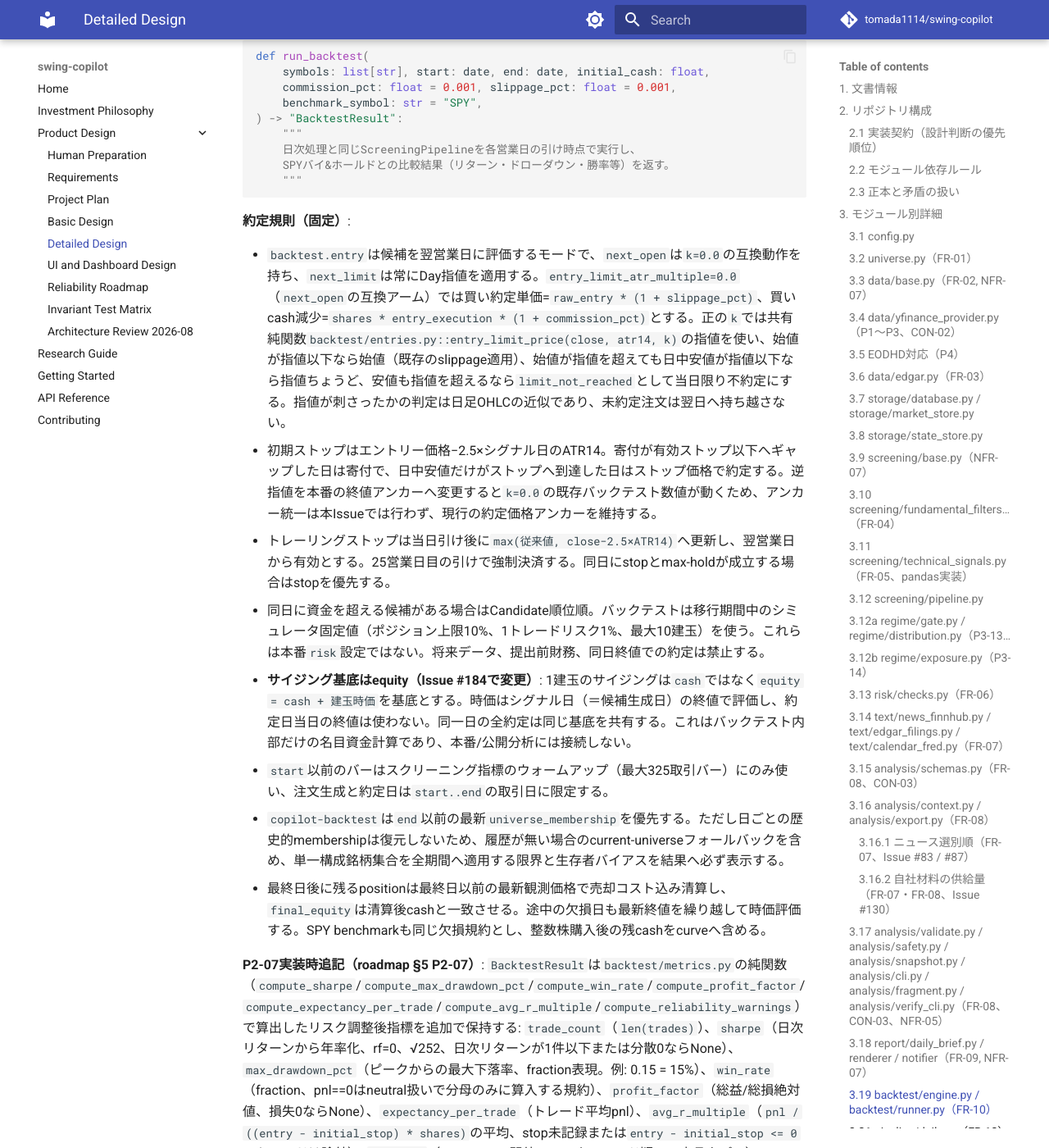
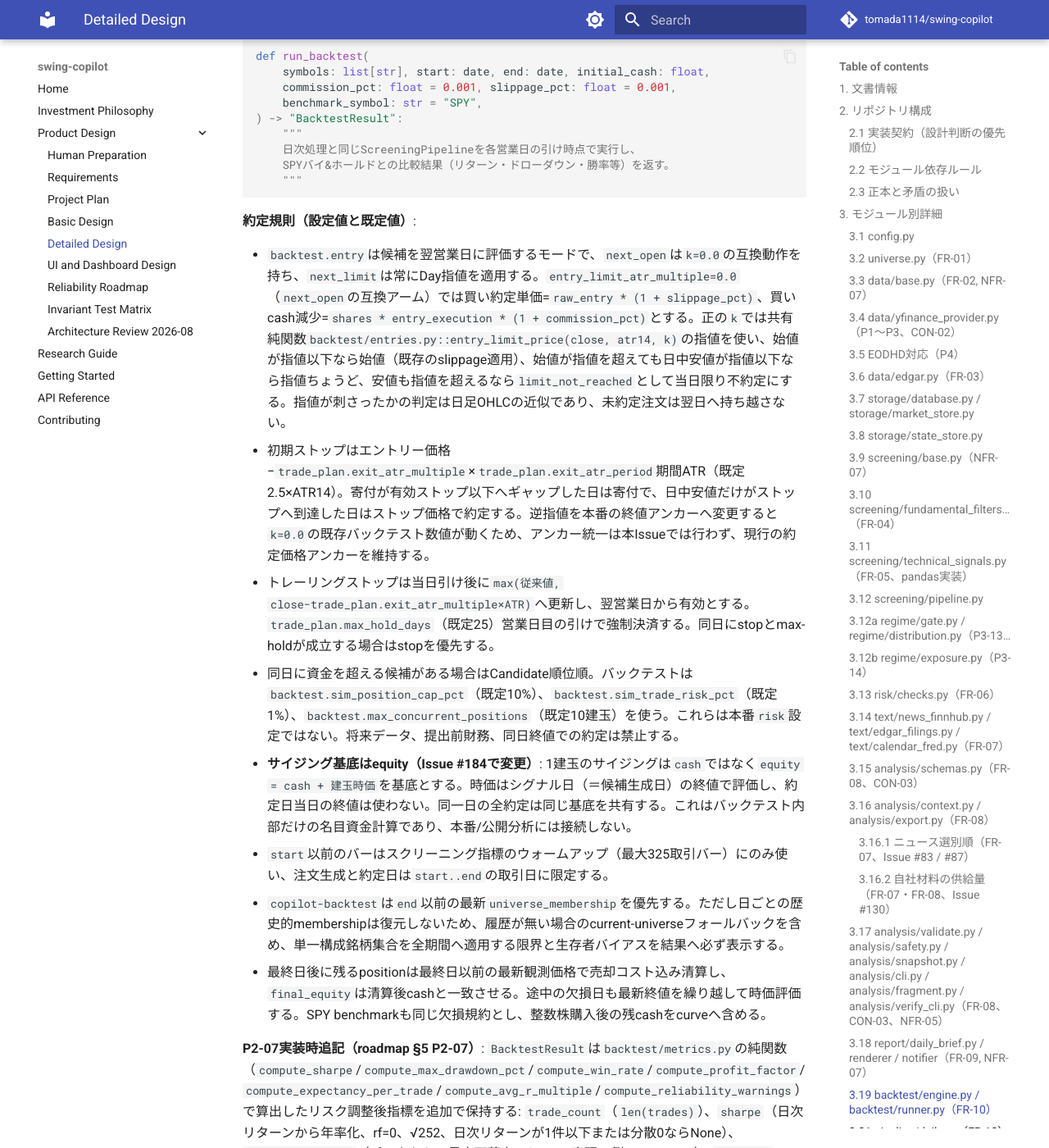
Before and after one commit to tomada1114/swing-copilot, an MkDocs documentation site: the page built from docs/04_detailed_design.md, in a window 1280 px wide and 1400 px high, scrolled down 46525 px. Shown: the whole window at 82% size. Built offline with MkDocs 1.6.1 and Material for MkDocs 9.7.7, drawn with Linux system fonts in a browser that asks for light colours; comment, search, counter and statistics services are not loaded; some of the changed text lies outside the part shown.

Commit message:
fix(backtest): 設定ハッシュと契約文書を補正

````diff
--- a/docs/04_detailed_design.md
+++ b/docs/04_detailed_design.md
@@ -1245,12 +1245,12 @@ def run_backtest(
     """
 ```
 
-**約定規則（固定）**:
+**約定規則（設定値と既定値）**:
 
 - `backtest.entry`は候補を翌営業日に評価するモードで、`next_open`は`k=0.0`の互換動作を持ち、`next_limit`は常にDay指値を適用する。`entry_limit_atr_multiple=0.0`（`next_open`の互換アーム）では買い約定単価=`raw_entry * (1 + slippage_pct)`、買いcash減少=`shares * entry_execution * (1 + commission_pct)`とする。正の`k`では共有純関数`backtest/entries.py::entry_limit_price(close, atr14, k)`の指値を使い、始値が指値以下なら始値（既存のslippage適用）、始値が指値を超えても日中安値が指値以下なら指値ちょうど、安値も指値を超えるなら`limit_not_reached`として当日限り不約定にする。指値が刺さったかの判定は日足OHLCの近似であり、未約定注文は翌日へ持ち越さない。
-- 初期ストップはエントリー価格−2.5×シグナル日のATR14。寄付が有効ストップ以下へギャップした日は寄付で、日中安値だけがストップへ到達した日はストップ価格で約定する。逆指値を本番の終値アンカーへ変更すると`k=0.0`の既存バックテスト数値が動くため、アンカー統一は本Issueでは行わず、現行の約定価格アンカーを維持する。
-- トレーリングストップは当日引け後に`max(従来値, close−2.5×ATR14)`へ更新し、翌営業日から有効とする。25営業日目の引けで強制決済する。同日にstopとmax-holdが成立する場合はstopを優先する。
-- 同日に資金を超える候補がある場合はCandidate順位順。バックテストは移行期間中のシミュレータ固定値（ポジション上限10%、1トレードリスク1%、最大10建玉）を使う。これらは本番`risk`設定ではない。将来データ、提出前財務、同日終値での約定は禁止する。
+- 初期ストップはエントリー価格−`trade_plan.exit_atr_multiple`×`trade_plan.exit_atr_period`期間ATR（既定2.5×ATR14）。寄付が有効ストップ以下へギャップした日は寄付で、日中安値だけがストップへ到達した日はストップ価格で約定する。逆指値を本番の終値アンカーへ変更すると`k=0.0`の既存バックテスト数値が動くため、アンカー統一は本Issueでは行わず、現行の約定価格アンカーを維持する。
+- トレーリングストップは当日引け後に`max(従来値, close−trade_plan.exit_atr_multiple×ATR)`へ更新し、翌営業日から有効とする。`trade_plan.max_hold_days`（既定25）営業日目の引けで強制決済する。同日にstopとmax-holdが成立する場合はstopを優先する。
+- 同日に資金を超える候補がある場合はCandidate順位順。バックテストは`backtest.sim_position_cap_pct`（既定10%）、`backtest.sim_trade_risk_pct`（既定1%）、`backtest.max_concurrent_positions`（既定10建玉）を使う。これらは本番`risk`設定ではない。将来データ、提出前財務、同日終値での約定は禁止する。
 - **サイジング基底はequity（Issue #184で変更）**: 1建玉のサイジングは`cash`ではなく`equity = cash + 建玉時価`を基底とする。時価はシグナル日（＝候補生成日）の終値で評価し、約定日当日の終値は使わない。同一日の全約定は同じ基底を共有する。これはバックテスト内部だけの名目資金計算であり、本番/公開分析には接続しない。
 - `start`以前のバーはスクリーニング指標のウォームアップ（最大325取引バー）にのみ使い、注文生成と約定日は`start..end`の取引日に限定する。
 - `copilot-backtest`は`end`以前の最新`universe_membership`を優先する。ただし日ごとの歴史的membershipは復元しないため、履歴が無い場合のcurrent-universeフォールバックを含め、単一構成銘柄集合を全期間へ適用する限界と生存者バイアスを結果へ必ず表示する。
@@ -1275,6 +1275,8 @@ uv run copilot-backtest --strategy <name> --start YYYY-MM-DD --end YYYY-MM-DD \
 **バグ修正（P2-08実装時発見）**: `runner.py`の`candidates_fn`が`fundamentals["filed_at"]`（TIMESTAMPTZ）を素の`date`と直接比較しており、実データ（フィクスチャの空DataFrameでは再現しない）に対して`TypeError`を送出していた。`screening/fundamental_filters.py`と同じ`datetime.combine(day, time.max, tzinfo=UTC)`の終端UTCカットオフ慣習に合わせて修正した。
 
 **P2-09実装時追記（roadmap §5 P2-09）**: `backtest.slippage_multiplier`（既定1.0）を追加し、`BacktestEngine`は`slippage_pct * slippage_multiplier`を単一の`self._slippage_pct`としてエントリー・エグジット（強制清算含む、`_settle_exit`が全exit経路の共通ハンドラのため自動的に両方へ効く）両方に適用する。悲観プリセットは`backtest.pessimistic_slippage_multiplier=1.75`（出典: backtest-expertの1.5〜2.0帯の中央値、要検証）。`BacktestCostOverrides`に`slippage_multiplier: float | None`を追加し、`copilot-backtest --pessimistic`は同一`BacktestRequest`を通常(×1.0)・悲観(×1.75)の2回`run_backtest`実行し、`render_terminal_comparison`/`render_markdown_comparison`（`ReportMeta`共有）で指標差分表を出力する。両レンダー関数は引数過多(PLR0913)回避のため`render_terminal`/`render_markdown`も含め`ReportMeta`（strategy/start/end/missing_data_symbols）dataclassへ統一した。乗数1.0は既存デフォルト計算と完全一致（`test_multiplier_one_matches_default_entry_and_exit_prices`で回帰確認）し、悲観側`final_equity`は通常側以下になることをテストで保証する。
+
+**#349設定境界補足**: 感応度グリッドの基底値は固定リテラルではなく、実行時の`settings.trade_plan.exit_atr_multiple`と`settings.trade_plan.max_hold_days`である。`BacktestCostOverrides`はその値をセルごとに一時的に差し替えるためだけに使い、候補ストリームのキャッシュキーには含めない。
 
 **P2-10実装時追記（roadmap §5 P2-10）**: 新規`backtest/sensitivity.py`（純関数、`backtest/engine.py`/`runner.py`に依存しない）が5×5パラメータ感応度グリッドの生成（`grid_param_values(base_atr_multiplier, base_max_hold_days)`、ATRストップ倍率{50,75,100,125,150}%×最大保有日数{40,70,100,140,200}%の row-major 25セル）と判定（`judge_grid(cells, thresholds: BacktestConfig)`）を提供する。`GridCell(atr_multiplier_pct, max_hold_pct, expectancy_per_trade, trade_count)`のtrade_count<`backtest.insufficient_trade_count_threshold`（P2-07で追加済みの閾値を再利用、新規閾値を増やさない）は`is_gray_cell()`で灰色扱い（結論から除外）。判定は非灰色セルの最良値（`expectancy_per_trade`最大）を基準に: (1) その上下左右4近傍（非灰色のみ、境界セルは2〜3近傍、近傍が全て灰色/存在しない場合はスパイク判定をスキップ）の中央値に対し最良値が`backtest.sensitivity_spike_multiplier=1.5`（要検証）を**超える**場合「スパイク（過学習疑い）」、(2) 非灰色セル全てが最良値の±`backtest.sensitivity_plateau_tolerance_pct=0.20`（要検証、基準点は最良セルの値と実装時に決定）以内なら「プラトー（頑健）」、(3) 非灰色セルが1つもなければ「判定不能（データ不足）」、(4) いずれでもなければ「判定なし」。`backtest/runner.py`の`BacktestCostOverrides`に`exit_atr_multiple`/`max_hold_days`を追加し、`run_backtest`が各セルの実パラメータで25回独立に実行される。`copilot-backtest grid --strategy <name> --start ... --end ... [--limit N] [--output PATH] [--db PATH]`サブコマンドを追加（`argparse`の`add_subparsers(dest="command")`、`--strategy`等は`required=True`にできない — 親parserの必須オプションはサブコマンド委譲後も強制されるため、`_validate_args`側で必須チェックする実装に変更した）。既定出力は`reports/backtests/<end>-<strategy>-grid.md`。terminal/markdown双方にマトリクス（`expectancy_per_trade (n=trade_count)`、灰色セルは`*`マーカー）と判定ラベルを表示する（Issueの必須要件はmarkdownのみだが、他コマンドとの一貫性のためterminalにも出力）。
 
@@ -1778,25 +1780,25 @@ src/swing_copilot/tracking/
 
 #### 3.24.3 更新セマンティクス（`tracking/update.py`）
 
-`update_tracking(state_store, market_store, backtest_config, *, as_of)`。すべて明示`as_of`で、`date.today()`は呼ばず、ネットワークにも触れない。バーは日次runの`1_prices`が保存済みのものだけを読む。
+`update_tracking(state_store, market_store, trade_plan, *, as_of)`。すべて明示`as_of`で、`date.today()`は呼ばず、ネットワークにも触れない。バーは日次runの`1_prices`が保存済みのものだけを読む。
 
 1. **建玉**: `verdicts`のうち`recommendation IN ('proceed','skip')`かつ`as_of <= 指定as_of`で、まだ`verdict_positions`に無いものを開く（対象区分は`get_untracked_verdicts(..., recommendations=...)`の引数であり、ハードコードではない）。`no_trade`（runの相場環境が当日エントリー非推奨だった判断）は**除外しない**——実運用ではCASH_PRIORITY等のレジームで当日の全verdictが`no_trade=true`になるrunもあり、除外すると台帳が空になって定性判断の質を測る材料が集まらない。代わりに`verdicts.no_trade`をそのまま`verdict_positions.no_trade`へ引き継ぎ、`list`/`show`が「銘柄単体はproceedだがrun全体は当日エントリー非推奨だった」ことを視覚的に区別して示す（CLIの表示詳細は`docs/reference.md`が正本）。
    - `entry_price` := `risk_assessments.entry_price`（= run日終値）。NULL（`CASH_PRIORITY`レジームや`not_calculable`）ならそのrun日の保存済み終値で代替し、どちらも無ければ**今回は開かず**理由をnoteに残す（次回updateで自然に再試行される）。
-   - 初期stop := `risk_assessments.stop_price`。NULLなら`entry − exit_atr_multiple × ATR14(entry_date時点)`。ATR14も算出不能（14セッション未満）ならstopは**NULLのまま**とし、以降は最大保有日数のみで手仕舞いを判定する。
+   - 初期stop := `risk_assessments.stop_price`。NULLなら`entry − trade_plan.exit_atr_multiple × ATR(entry_date時点, trade_plan.exit_atr_period)`。ATRも算出不能（設定期間未満）ならstopは**NULLのまま**とし、以降は最大保有日数のみで手仕舞いを判定する。
    - `days_held=0`、`last_marked_date=entry_date`で登録し、当日のマーク（含み損益0%）も同時に書く。
    - 建玉の判定に使うのは`verdicts.recommendation`だけであり、`risk_assessments.status`は見ない。本レイヤが測るのは定性レイヤの判断の質であって、その候補をリスク層が最終的にどう扱ったか（セクター上限での`rejected`等）は、その判断を追跡する価値を変えないからである。
    - **孤児の削除**: 建玉に先立ち、対応する`verdicts`行が**存在しない**`verdict_positions`をマーク・ノートごと1トランザクションで削除する。`copilot-ingest-analysis`の再取り込みはrunのverdictを丸ごと置き換える（`replace_run_verdicts`）ため、分析対象から外れた銘柄の建玉が残り、取り消された判断の損益を出し続けてしまう。台帳は`verdicts`の派生状態なので、源泉が消えたら派生も消す。削除した銘柄はnoteに出す。
    - **区分の追随**（Issue #190）: `proceed`↔`skip`の訂正は孤児では**ない**。両側を同一ルールで追跡している以上、建玉日もエントリー価格も出口ルールも変わらないのでリプレイは依然として正しく、削除すれば訂正のたびにskip側の標本が痩せる。`sync_verdict_position_recommendations`が該当行の`recommendation`だけを`verdicts`側へ追随させ、変更をnoteに出す。
 2. **株式分割の再基準化**（P8-116、`_rebase_position`）: 日次runは価格履歴400暦日を毎回`auto_adjust=True`で再取得するため、株式分割が起きるとbars側は全期間が調整後の値へ書き換わる一方、`verdict_positions.entry_price`/`stop_price`は絶対ドル値のまま凍結されている。各openポジションについて、保存済み`entry_price`と再取得済みbarsの`entry_date`終値を比較し比率`r = bar_close / entry_price`を求め、`abs(r − 1) > 0.10`（排他的。ちょうど10%は再基準化しない）なら株式分割とみなして`entry_price`・`stop_price`（`None`ならそのまま）・そのポジションの`verdict_position_marks`全行の`close`/`stop_price`を`r`倍する。**日次前進（次項）より前**に行うため、再基準化前の基準でストップが誤って約定することはない。10%という閾値は、`auto_adjust=True`が配当も調整するため配当のたびに過去barsがわずかに再スケールされる（米国大型株の四半期配当は概ね2%未満）ことと、最小の株式分割（3対2=33%低下、5対4=20%低下）は確実に超えることから選んだ。`entry_date`のバーが参照窓に無い場合、または`entry_price`が0以下の場合は判定をスキップしnoteに残す。`closed`なポジションは対象外（本フローがopenしか読まないため自然に除外される）。再基準化を実施した場合は比率とentry_priceの前後をnoteに記録する。
 3. **日次前進**: 各openポジションについて`last_marked_date`の翌取引日から`as_of`までを1日ずつ進める。取引日列は当該銘柄の保存済みバーの日付であり、OHLCが欠損した日はスキップしてnoteに残す（fail-soft）。各日で
-   `evaluate_exit(open, low, close, stop, days_held, max_hold_days)`（`backtest/exits.py`）を評価し、手仕舞いなら`status='closed'`と`realized_return_pct=(exit−entry)/entry×100`を確定して打ち切り、そうでなければ`days_held += 1`のうえ`next_trailing_stop`でstopをラチェット更新する。
+   `evaluate_exit(open, low, close, stop, days_held, trade_plan.max_hold_days)`（`backtest/exits.py`）を評価し、手仕舞いなら`status='closed'`と`realized_return_pct=(exit−entry)/entry×100`を確定して打ち切り、そうでなければ`days_held += 1`のうえ`next_trailing_stop`でstopをラチェット更新する。
    - バーは全対象銘柄をまとめて1回だけ読み、`MarketStore.read_bars`（接続とビューを毎回作り直す）をポジション数だけ繰り返さない。ATRのウォームアップ窓は銘柄ごとに`entry_date − 90日`へ切り戻す——Wilder平滑は与えた履歴すべてに依存するため、まとめ読みで窓が広がるとstopがバックテストとずれる。
    - ATRは1ポジションにつき1パス（`backtest/exits.py::atr_by_date`）で全セッション分を求め、日ごとに`atr_as_of`を呼び直さない。Wilder平滑は因果的（`adjust=False`）なので値は1日ごとの呼び出しと厳密に一致し、リプレイの計算量が保有日数の2乗にならない。両関数を同じモジュールに置くのは、この一致が黙って壊れないようにするためである。
    - OHLCが欠損した日をスキップしても`last_marked_date`は進むため、その日は後から訂正バーで引き直されない（過去の引き直しは5のとおりスコープ外の`--rebuild`）。一方、バーが1本も無くて前進できないポジションは`last_marked_date`が動かないので毎回のupdateで再試行され、その旨をnoteに出し続ける。
 4. **順序の厳守**: バックテストのエンジンと同じく、**stopの更新はその日の終値確定後**であり翌日から有効になる。したがってd日の手仕舞い判定はd−1日までのstopで行い、d日の終値から計算したstopがd日自身を閉じることはない。
 5. **冪等性**: `last_marked_date`が再開位置なので、同じ`as_of`での再実行は何も変えない。確定済みの`closed`は二度と前進させない。訂正バーで過去を引き直す`--rebuild`は現時点でスコープ外。
 
-手仕舞いロジックを`backtest/exits.py`から**import**しているのが本節の要点である（再実装禁止）。台帳が毎朝示す「いくらになったら手仕舞いか」がシミュレータの挙動と1 bitでもずれたら、この台帳で集めた材料はバックテストの改善に使えなくなる。ATR期間はエンジンと同じく`settings.trade_plan.exit_atr_period`から渡す（Issue #194で配線。`atr_as_of`/`atr_by_date`は既定値を持たず、呼び出し側が必ず設定値を明示する）。
+手仕舞いロジックを`backtest/exits.py`から**import**しているのが本節の要点である（再実装禁止）。台帳が毎朝示す「いくらになったら手仕舞いか」がシミュレータの挙動と1 bitでもずれたら、この台帳で集めた材料はバックテストの改善に使えなくなる。ATR期間はエンジンと同じく`trade_plan.exit_atr_period`から渡す（Issue #194で配線。`atr_as_of`/`atr_by_date`は既定値を持たず、呼び出し側が必ず設定値を明示する）。
 
 #### 3.24.4 日次fail-softステップ`track_update`
 
````
Also changed, not shown: reports/backtests/2026-08-21-issue-349-default-policy-ab.md (+10 -3 lines), 3 other files.
